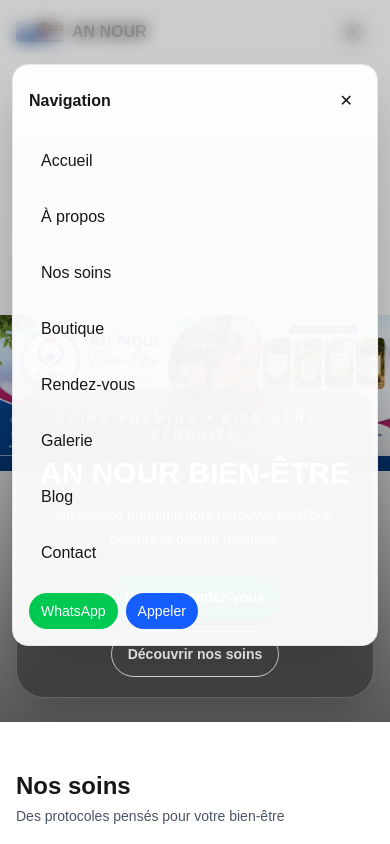
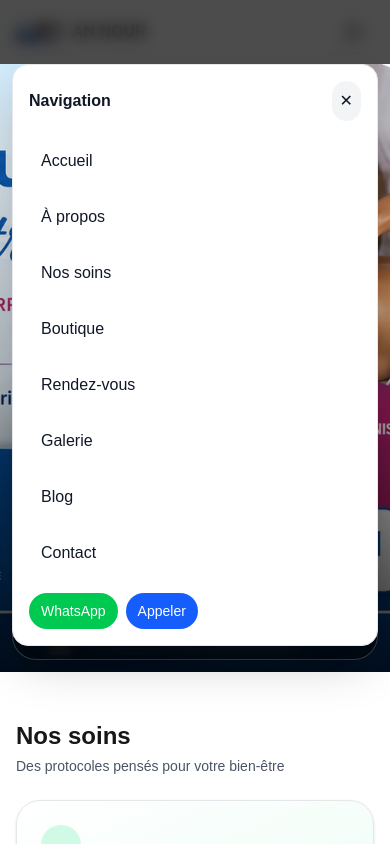
Before and after one commit to mackasarr27-beep/an-nour-bien-etre, a Next.js app: page / in a window 390 px wide. Both pictures are taken after a click on the button "Menu". Shown: the top 844 px of the page. Built offline with nearby package versions, Linux system fonts and the light colour scheme.

Commit message:
Correction du Hero et de la Navbar mobile

```diff
--- a/components/HeroBanner.tsx
+++ b/components/HeroBanner.tsx
@@ -6,7 +6,7 @@ import React from "react";
 export default function HeroBanner() {
   return (
     <section className="w-full overflow-hidden">
-      <div className="relative isolate min-h-[78svh] sm:min-h-[82svh] lg:min-h-[90svh]">
+      <div className="relative isolate h-[72svh] min-h-[420px] sm:h-[82svh] sm:min-h-[560px] lg:min-h-[680px]">
         <Image
           src="/Bannière.png"
           alt="Bannière An Nour"
@@ -14,17 +14,17 @@ export default function HeroBanner() {
           priority
           quality={100}
           sizes="100vw"
-          className="object-contain md:object-cover"
+          className="h-full w-full object-cover sm:object-contain"
         />
-        <div className="absolute inset-0 bg-gradient-to-b from-black/20 via-black/25 to-black/65" />
-        <div className="absolute inset-x-0 bottom-0 flex items-end justify-center px-4 pb-6 sm:pb-10 lg:pb-14">
-          <div className="w-full max-w-3xl rounded-[28px] border border-white/20 bg-black/35 px-4 py-5 text-center text-white shadow-2xl backdrop-blur-md sm:px-8 sm:py-7">
-            <p className="text-xs uppercase tracking-[0.3em] text-emerald-200">Soins premium • Bien-être • Sérénité</p>
-            <h1 className="mt-3 text-3xl font-semibold leading-tight sm:text-4xl md:text-6xl">AN NOUR BIEN-ÊTRE</h1>
-            <p className="mx-auto mt-3 max-w-2xl text-sm leading-6 text-white/90 sm:text-base">
+        <div className="absolute inset-0 bg-gradient-to-t from-black/80 via-black/25 to-transparent" />
+        <div className="absolute inset-x-0 bottom-0 flex items-end justify-center px-3 pb-3 sm:px-4 sm:pb-8 lg:pb-12">
+          <div className="w-full max-w-3xl rounded-[24px] border border-white/20 bg-black/45 px-3 py-4 text-center text-white shadow-2xl backdrop-blur-sm sm:rounded-[28px] sm:px-8 sm:py-7">
+            <p className="text-[11px] uppercase tracking-[0.3em] text-emerald-200 sm:text-xs">Soins premium • Bien-être • Sérénité</p>
+            <h1 className="mt-2 text-[1.7rem] font-semibold leading-tight sm:mt-3 sm:text-4xl md:text-6xl">AN NOUR BIEN-ÊTRE</h1>
+            <p className="mx-auto mt-2 max-w-2xl text-sm leading-6 text-white/90 sm:mt-3 sm:text-base">
               Un espace premium pour retrouver équilibre, détente et beauté naturelle.
             </p>
-            <div className="mt-6 flex flex-wrap justify-center gap-3">
+            <div className="mt-4 flex flex-col gap-2 sm:mt-6 sm:flex-row sm:justify-center sm:gap-3">
               <Link href="/appointments" className="rounded-full bg-emerald-600 px-4 py-3 text-sm font-semibold shadow-lg transition hover:bg-emerald-500">Prendre rendez-vous</Link>
               <Link href="/services" className="rounded-full border border-white/80 px-4 py-3 text-sm font-semibold transition hover:bg-white/10">Découvrir nos soins</Link>
             </div>
--- a/components/Navbar.tsx
+++ b/components/Navbar.tsx
@@ -20,7 +20,7 @@ export default function Navbar() {
   const [open, setOpen] = useState(false);
 
   return (
-    <header className="sticky top-0 z-40 w-full bg-white/85 backdrop-blur-xl dark:bg-black/80">
+    <header className="sticky top-0 z-40 w-full bg-white/95 backdrop-blur-xl dark:bg-black/95">
       <div className="mx-auto max-w-7xl px-4 sm:px-6 lg:px-8">
         <div className="flex h-16 items-center justify-between">
           <div className="flex items-center gap-4">
@@ -59,16 +59,16 @@ export default function Navbar() {
         </div>
       </div>
 
-      <div className={`fixed inset-0 z-30 bg-black/20 backdrop-blur-sm transition-opacity duration-300 md:hidden ${open ? "pointer-events-auto opacity-100" : "pointer-events-none opacity-0"}`} onClick={() => setOpen(false)} />
+      <div className={`fixed inset-0 z-30 bg-black/70 backdrop-blur-sm transition-opacity duration-300 md:hidden ${open ? "pointer-events-auto opacity-100" : "pointer-events-none opacity-0"}`} onClick={() => setOpen(false)} />
 
-      <div className={`fixed inset-x-3 top-16 z-40 mx-auto max-w-2xl rounded-2xl border border-gray-200 bg-white/95 p-4 shadow-2xl transition-all duration-300 md:hidden ${open ? "translate-y-0 opacity-100" : "-translate-y-3 opacity-0 pointer-events-none"}`}>
+      <div className={`fixed inset-x-3 top-16 z-40 mx-auto max-w-2xl rounded-2xl border border-gray-200 bg-white p-4 shadow-2xl transition-all duration-300 md:hidden dark:border-gray-700 dark:bg-gray-900 ${open ? "translate-y-0 opacity-100" : "-translate-y-3 opacity-0 pointer-events-none"}`}>
         <div className="flex items-center justify-between">
-          <span className="font-semibold">Navigation</span>
-          <button className="rounded-full p-2 hover:bg-gray-100" onClick={() => setOpen(false)} aria-label="Fermer le menu">✕</button>
+          <span className="font-semibold text-gray-900 dark:text-white">Navigation</span>
+          <button className="rounded-full bg-gray-100 p-2 text-gray-900 hover:bg-gray-200 dark:bg-gray-800 dark:text-white dark:hover:bg-gray-700" onClick={() => setOpen(false)} aria-label="Fermer le menu">✕</button>
         </div>
         <div className="mt-4 flex flex-col gap-2">
           {links.map((l) => (
-            <Link key={l.href} href={l.href} className="rounded-xl px-3 py-3 transition hover:bg-gray-100" onClick={() => setOpen(false)}>
+            <Link key={l.href} href={l.href} className="rounded-xl px-3 py-3 text-gray-900 transition hover:bg-gray-100 dark:text-white dark:hover:bg-gray-800" onClick={() => setOpen(false)}>
               {l.label}
             </Link>
           ))}
```
